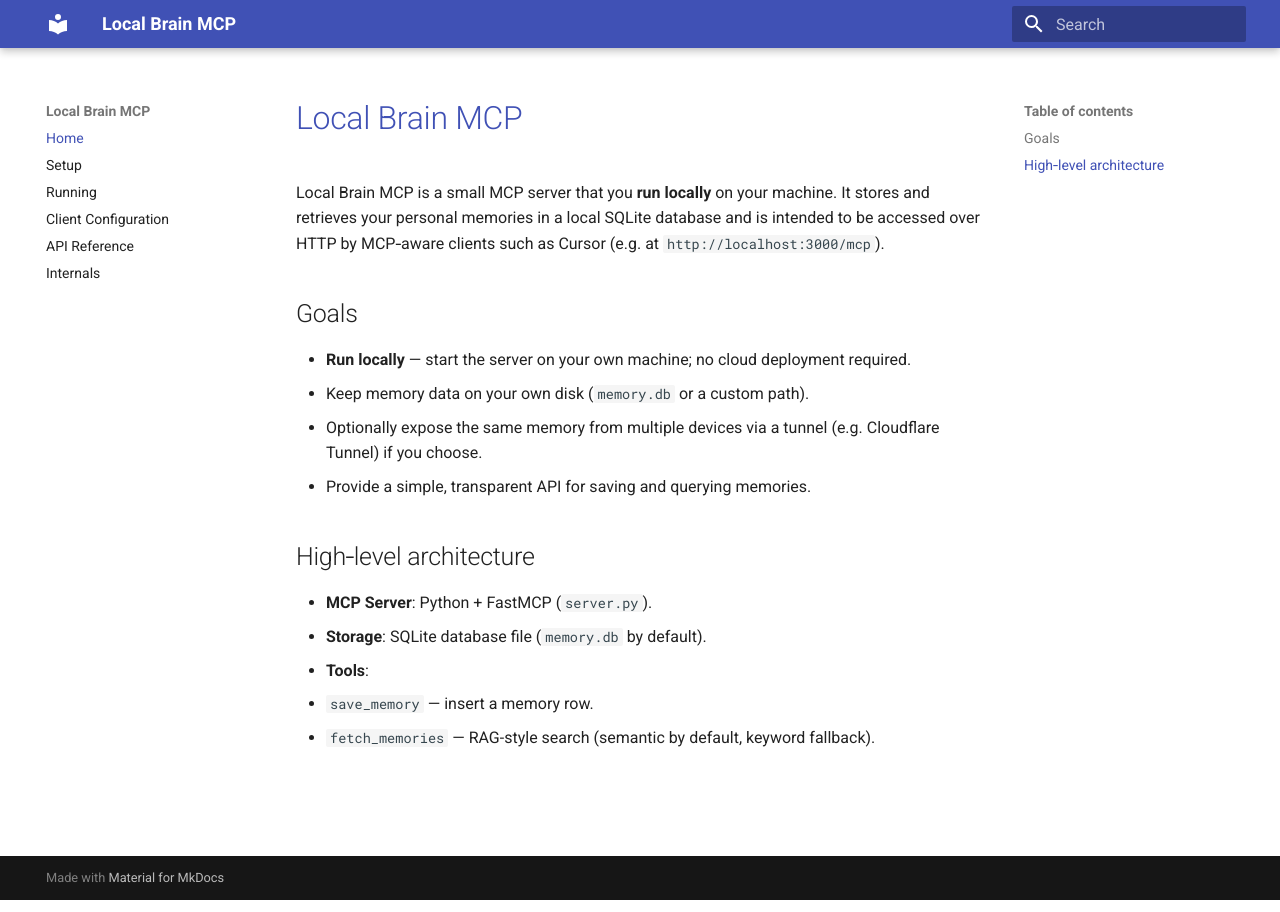
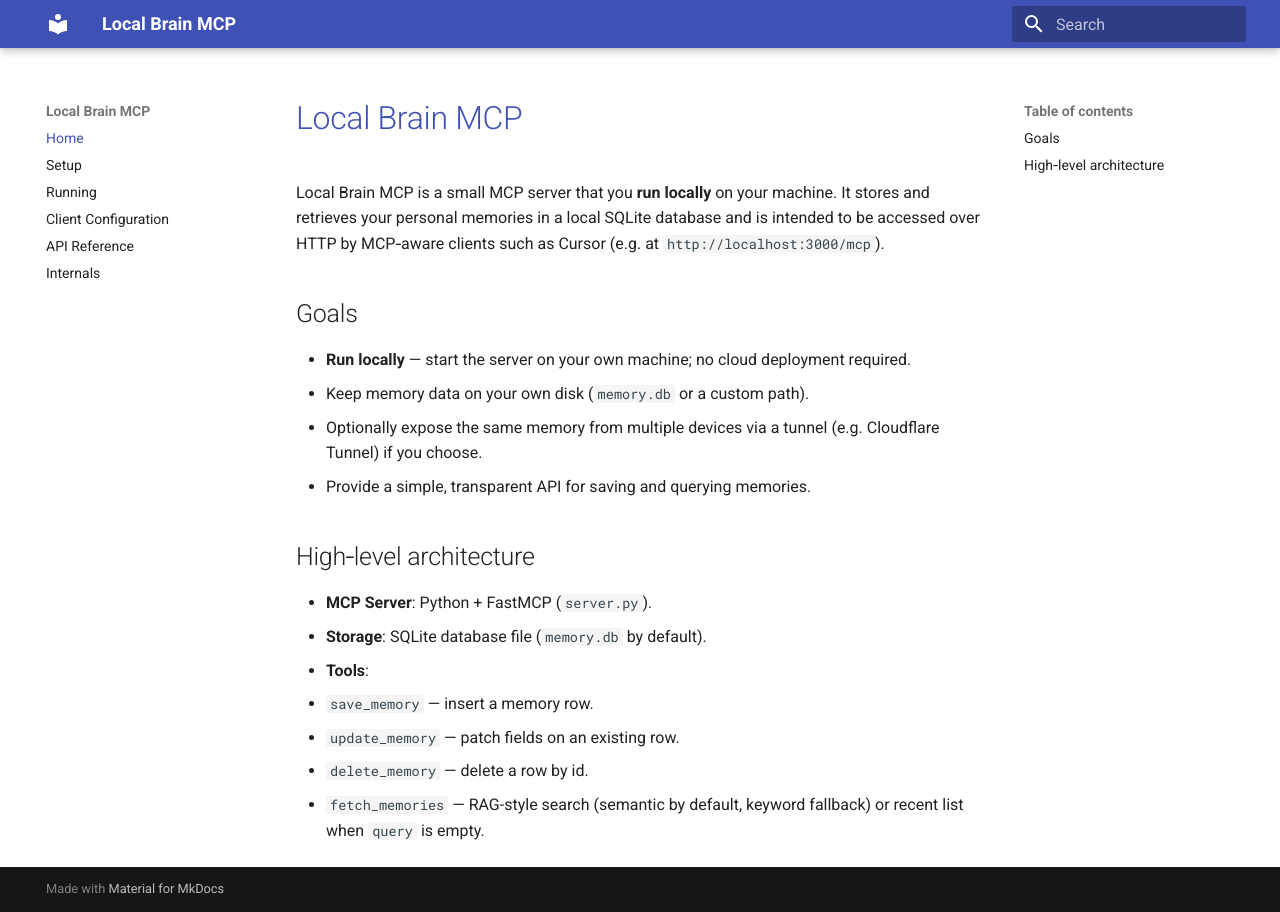
Before and after one commit to ejsinfuego/memory-mcp, an MkDocs documentation site: the page built from docs/index.md, in a window 1280 px wide. Built offline with MkDocs 1.6.1 and Material for MkDocs 9.7.7, drawn with Linux system fonts in a browser that asks for light colours.

Commit message:
docs: update docs index with expanded tool list
List update_memory and delete_memory alongside existing tools and clarify empty-query fetch behavior for recent-memory listing.

```diff
--- a/docs/index.md
+++ b/docs/index.md
@@ -15,4 +15,6 @@ Local Brain MCP is a small MCP server that you **run locally** on your machine.
 - **Storage**: SQLite database file (`memory.db` by default).
 - **Tools**:
   - `save_memory` — insert a memory row.
-  - `fetch_memories` — RAG-style search (semantic by default, keyword fallback).
+  - `update_memory` — patch fields on an existing row.
+  - `delete_memory` — delete a row by id.
+  - `fetch_memories` — RAG-style search (semantic by default, keyword fallback) or recent list when `query` is empty.
```
